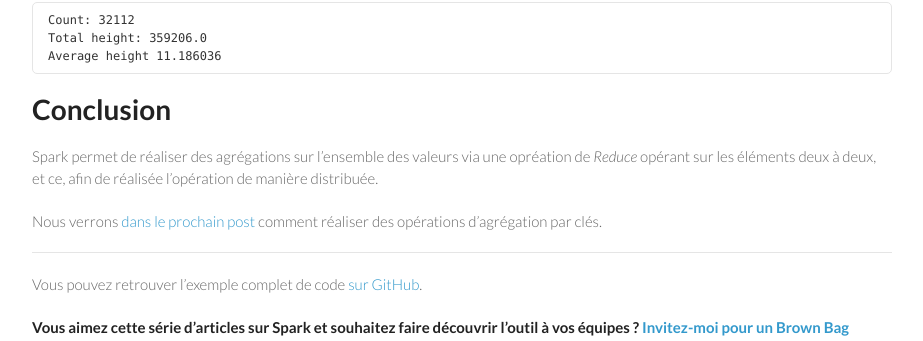
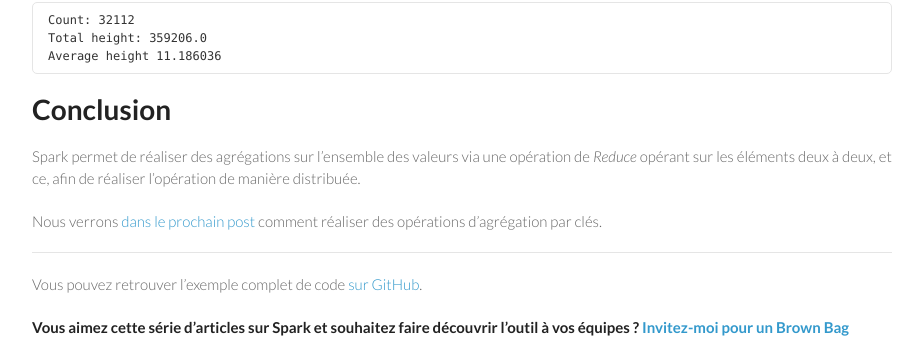
Before and after one commit to aseigneurin/aseigneurin.github.io, a Jekyll site: the page built from _posts/2014-11-01-initiation-mapreduce-avec-apache-spark.md, in a window 1280 px wide and 900 px high, scrolled down 2197 px. Shown: the part 461-802 px from the top of the window, without its empty margins (178-1101 px from the left). Built offline with Jekyll 4.4.1, drawn with Linux system fonts in a browser that asks for light colours; nearby versions of some CDN libraries.

Commit message:
- fixed typos

```diff
--- a/_posts/2014-11-01-initiation-mapreduce-avec-apache-spark.md
+++ b/_posts/2014-11-01-initiation-mapreduce-avec-apache-spark.md
@@ -124,7 +124,7 @@
 
 # Conclusion
 
-Spark permet de réaliser des agrégations sur l'ensemble des valeurs via une opréation de _Reduce_ opérant sur les éléments deux à deux, et ce, afin de réalisée l'opération de manière distribuée.
+Spark permet de réaliser des agrégations sur l'ensemble des valeurs via une opération de _Reduce_ opérant sur les éléments deux à deux, et ce, afin de réaliser l'opération de manière distribuée.
 
 Nous verrons [dans le prochain post](/2014/11/06/mapreduce-par-cles-avec-apache-spark.html) comment réaliser des opérations d'agrégation par clés.
 
```
